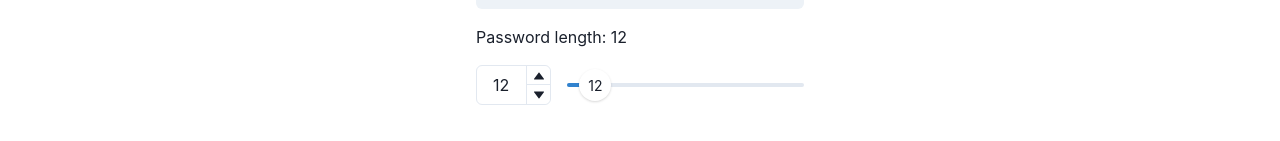
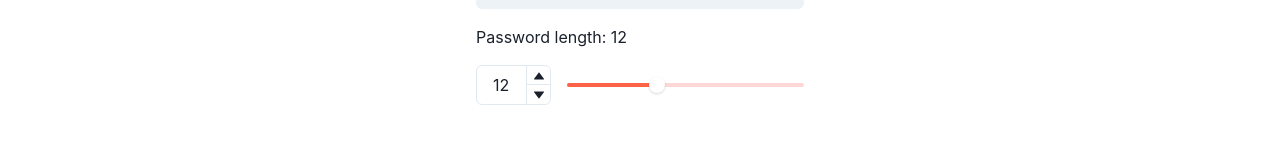
Before and after one commit to kristenprescott/password-generator, a React (Create React App) app: page / in a window 1280 px wide. Shown: the part 455-596 px from the top of the page. Built offline with nearby package versions, Linux system fonts and the light colour scheme.

Commit message:
made password length inputs component

```diff
--- a/src/components/Display.tsx
+++ b/src/components/Display.tsx
@@ -5,22 +5,13 @@ import {
   Input,
   InputGroup,
   InputRightElement,
-  NumberInput,
-  NumberInputField,
-  NumberInputStepper,
-  NumberIncrementStepper,
-  NumberDecrementStepper,
   Stack,
   Text,
-  Flex,
-  SliderFilledTrack,
-  Slider,
-  SliderThumb,
-  SliderTrack,
 } from "@chakra-ui/react";
 import { InlineStylesModel } from "models/InlineStylesModel";
 import { useState, useRef } from "react";
 import CopyToClipboard from "react-copy-to-clipboard";
+import { PasswordLengthInputs } from "./PasswordLengthInputs";
 
 const styles: InlineStylesModel = {
   main: {
@@ -119,44 +110,12 @@ export const Display = (): JSX.Element => {
           <Button onClick={handleCopy}>Copy</Button>
         </CopyToClipboard>
 
-        <Text>Password length: {passwordLength}</Text>
-        <Flex>
-          <NumberInput
-            min={1}
-            max={30}
-            step={1}
-            inputMode="numeric"
-            defaultValue={passwordLength}
-            value={passwordLength}
-            onChange={handleNumberChange}
-            mr="1rem"
-            maxW={75}
-            allowMouseWheel
-            focusBorderColor="gray.300"
-          >
-            <NumberInputField />
-            <NumberInputStepper>
-              <NumberIncrementStepper bg="white" _active={{ bg: "gray.300" }} />
-              <NumberDecrementStepper bg="white" _active={{ bg: "gray.300" }} />
-            </NumberInputStepper>
-          </NumberInput>
-
-          <Slider
-            flex="1"
-            focusThumbOnChange={false}
-            value={passwordLength}
-            onChange={handleSliderChange}
-          >
-            <SliderTrack>
-              <SliderFilledTrack />
-            </SliderTrack>
-            <SliderThumb
-              fontSize="sm"
-              boxSize="32px"
-              children={passwordLength}
-            />
-          </Slider>
-        </Flex>
+        <PasswordLengthInputs
+          passwordLength={passwordLength}
+          _setPasswordLength={_setPasswordLength}
+          handleSliderChange={handleSliderChange}
+          handleNumberChange={handleNumberChange}
+        />
       </Stack>
     </div>
   );
--- /dev/null
+++ b/src/components/PasswordLengthInputs.tsx
@@ -0,0 +1,73 @@
+import {
+  NumberInput,
+  NumberInputField,
+  NumberInputStepper,
+  NumberIncrementStepper,
+  NumberDecrementStepper,
+  Text,
+  Flex,
+  SliderFilledTrack,
+  Slider,
+  SliderThumb,
+  SliderTrack,
+  Box,
+} from "@chakra-ui/react";
+
+interface Props {
+  passwordLength: number;
+  _setPasswordLength: (value: React.SetStateAction<number>) => void;
+  handleNumberChange: (valueAsString: string, valueAsNumber: number) => void;
+  handleSliderChange: (passwordLength: number) => void;
+}
+
+export const PasswordLengthInputs = ({
+  passwordLength,
+  _setPasswordLength,
+  handleNumberChange,
+  handleSliderChange,
+}: Props) => {
+  return (
+    <>
+      <Text>Password length: {passwordLength}</Text>
+      <Flex>
+        <NumberInput
+          min={1}
+          max={30}
+          step={1}
+          inputMode="numeric"
+          defaultValue={passwordLength}
+          value={passwordLength}
+          onChange={handleNumberChange}
+          mr="1rem"
+          maxW={75}
+          allowMouseWheel
+          focusBorderColor="gray.300"
+        >
+          <NumberInputField />
+          <NumberInputStepper>
+            <NumberIncrementStepper bg="white" _active={{ bg: "gray.300" }} />
+            <NumberDecrementStepper bg="white" _active={{ bg: "gray.300" }} />
+          </NumberInputStepper>
+        </NumberInput>
+
+        <Slider
+          flex="1"
+          min={1}
+          max={30}
+          step={1}
+          defaultValue={passwordLength}
+          value={passwordLength}
+          onChange={handleSliderChange}
+          onChangeEnd={(val) => _setPasswordLength(val)}
+          focusThumbOnChange={false}
+        >
+          <SliderTrack bg="red.100">
+            <Box position="relative" right={10} />
+            <SliderFilledTrack bg="tomato" />
+          </SliderTrack>
+          <SliderThumb boxSize="16px" />
+        </Slider>
+      </Flex>
+    </>
+  );
+};
```
